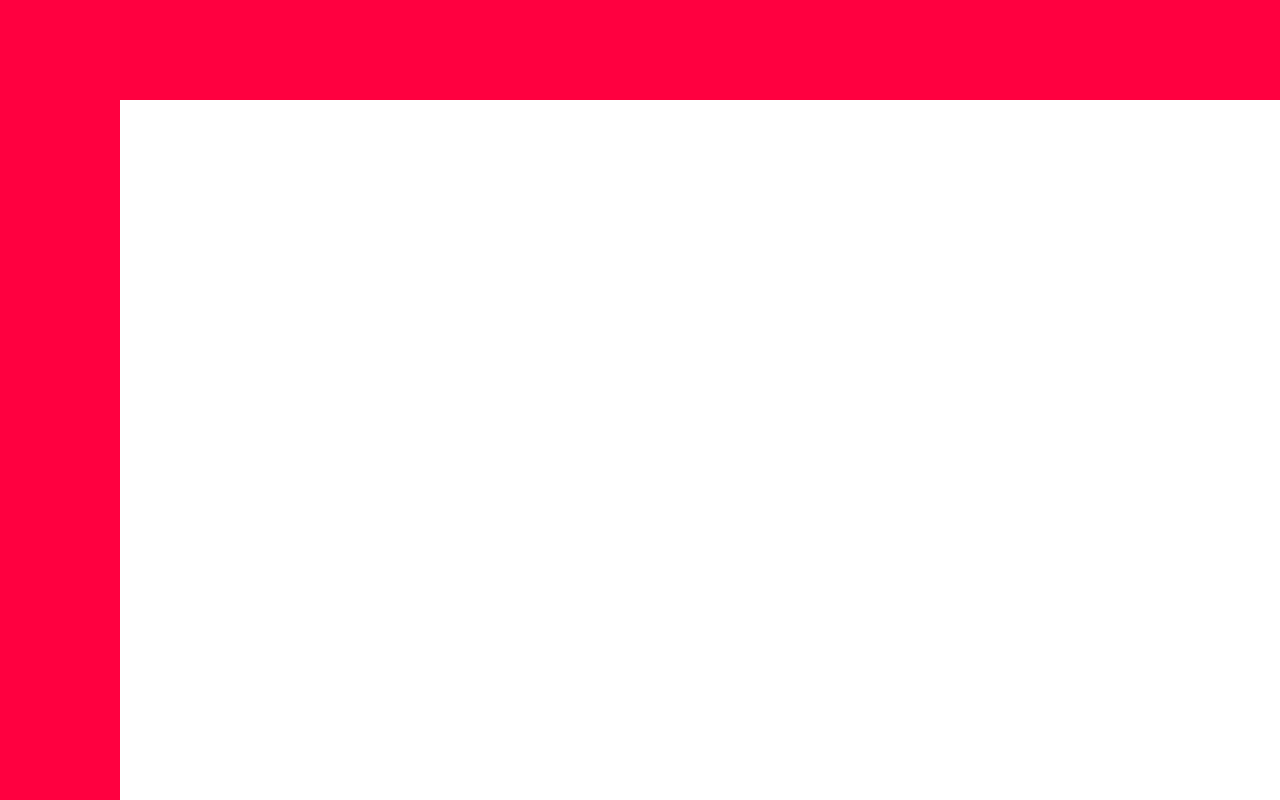
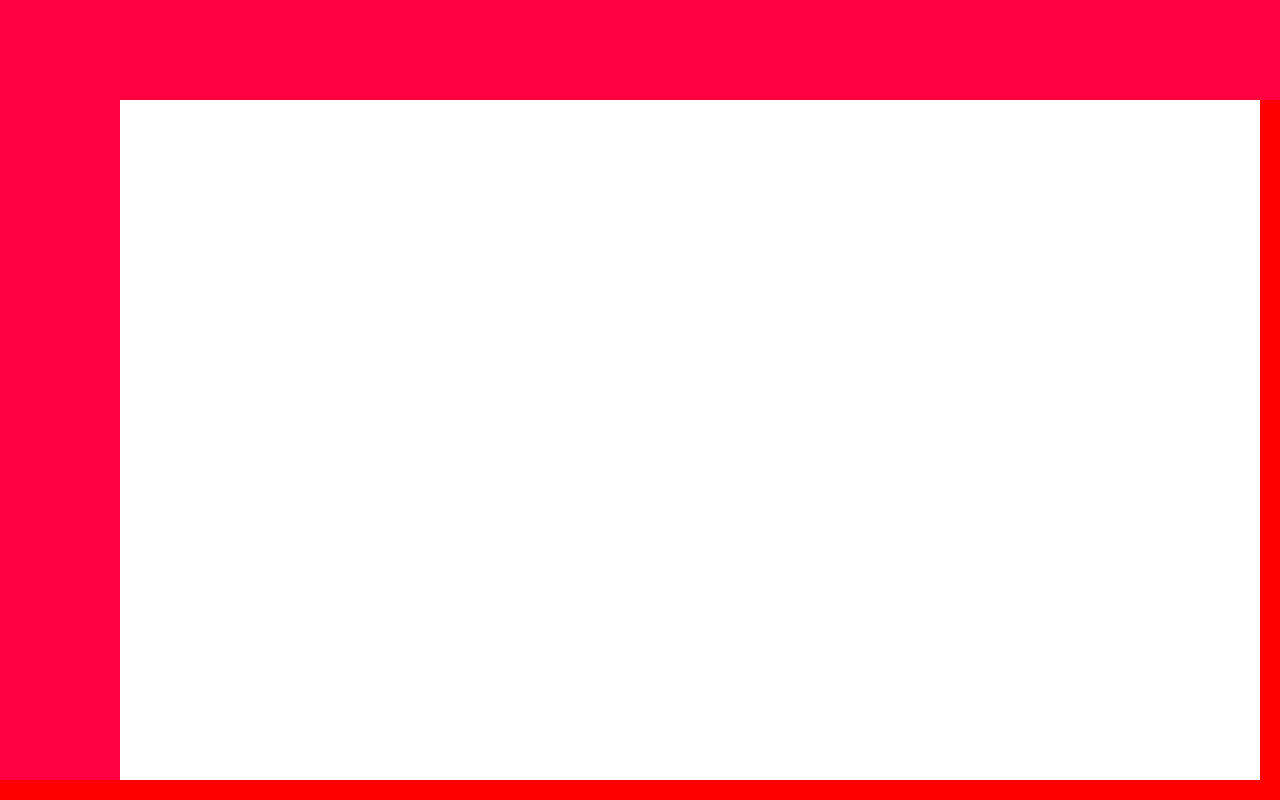
Before and after one commit to Samboterham/lovetester, a plain HTML site: page index.html in a window 1280 px wide. Drawn offline with Linux system fonts and the light colour scheme.

Commit message:
border rand gemaakt

```diff
--- a/index.html
+++ b/index.html
@@ -8,8 +8,11 @@
 </head>
 <body>
     <script defer src="main.js"></script>
-    <div id="topborder">
-    <div id="leftborder">
+    <div id="topborder"></div>
+    <div id="leftborder"></div>
+    <div id="rightborder"></div>
+    <div id="bottomborder"></div>
+
 
 </div>
 
--- a/style.css
+++ b/style.css
@@ -19,3 +19,21 @@
     left: 0;
     top: 100px;
 }
+
+#rightborder {
+    width: 20px;
+    background-color: rgb(255, 0, 0);
+    height: calc(100vh - 100px);
+    position: fixed;
+    right: 0;
+    top: 100px;
+}
+
+#bottomborder {
+    width: 100%;
+    height: 20px;
+    background-color: rgb(255, 0, 0);
+    position: fixed;
+    bottom: 0;
+    left: 0;
+}
```
